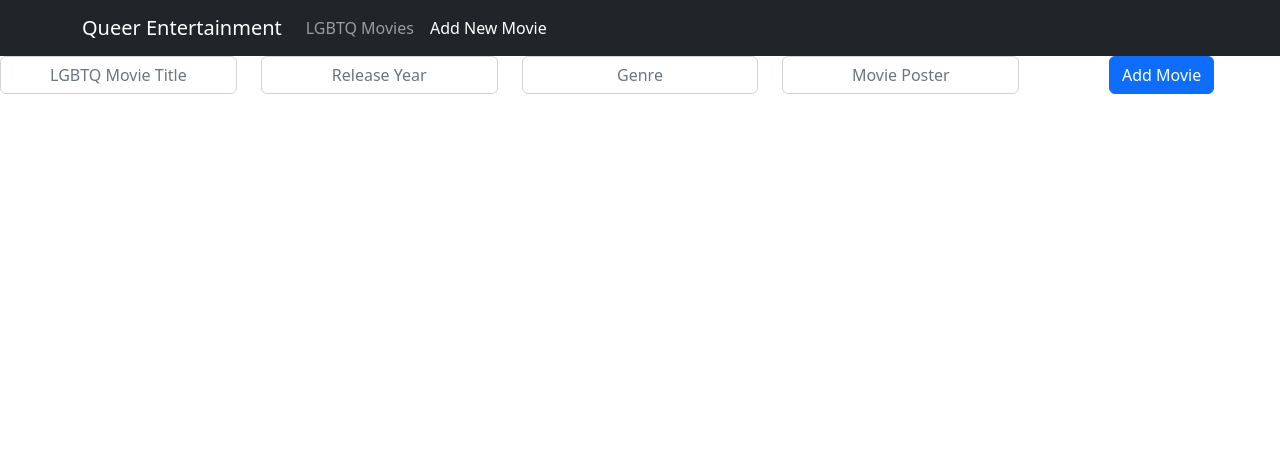
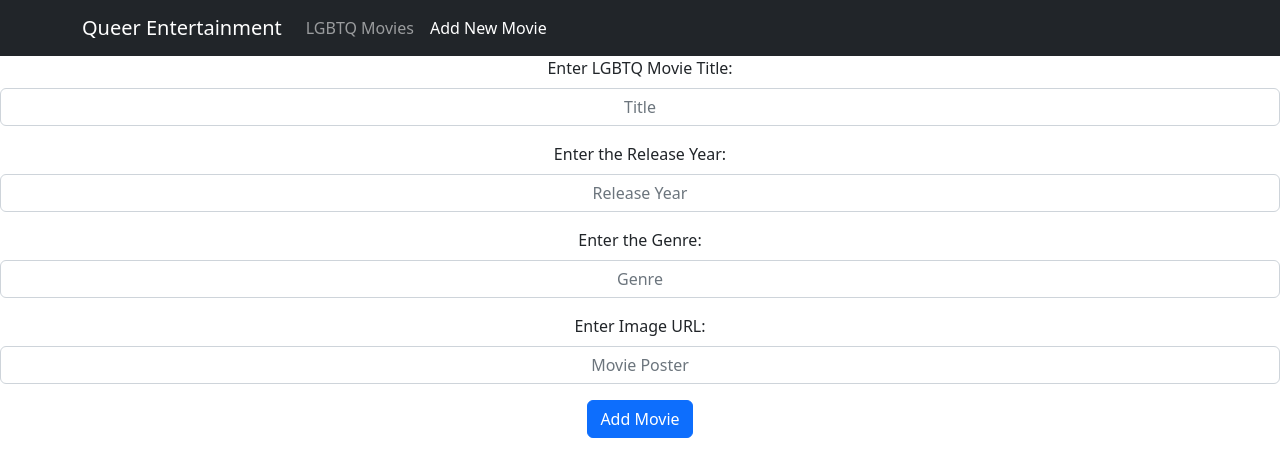
Before and after one commit to btomecsko/react_lgbtq_project, a React (Create React App) app: page /addmovie in a window 1280 px wide. Shown: the top 476 px of the page. Built offline with nearby package versions, Linux system fonts and the light colour scheme.

Commit message:
changed the format for adding a movie

```diff
--- a/src/components/AddMovie.js
+++ b/src/components/AddMovie.js
@@ -1,12 +1,10 @@
-import React, {useState} from "react";
-import {useNavigate} from "react-router-dom";
+import React, { useState } from "react";
+import { useNavigate } from "react-router-dom";
 
-import Col from 'react-bootstrap/Col';
 import Form from 'react-bootstrap/Form';
-import Row from 'react-bootstrap/Row';
 import Button from 'react-bootstrap/Button';
 
-const AddMovie = ({movies, setMovies}) => {
+const AddMovie = ({ movies, setMovies }) => {
 
   const navigate = useNavigate();
   const [form, setForm] = useState({});
@@ -31,30 +29,30 @@ const AddMovie = ({movies, setMovies}) => {
     })
       .then((res) => res.json())
       .then((data) => setMovies([data, ...movies]));
-      navigate("/movies")
+    navigate("/movies")
   };
 
   return (
     <Form onSubmit={handleSubmit}>
-      <Row>
-        <Col>
-          <Form.Control type="text" name="title" placeholder="LGBTQ Movie Title" onChange={handleChange}/>
-        </Col>
-        <Col>
-          <Form.Control type="text" name="release" placeholder="Release Year" onChange={handleChange}/>
-        </Col>
-        <Col>
-          <Form.Control type="text" name="genre" placeholder="Genre" onChange={handleChange}/>
-        </Col>
-        <Col>
-          <Form.Control type="url" name="imageUrl" placeholder="Movie Poster" onChange={handleChange}/>
-        </Col>
-        <Col>
-        <Button variant="primary" type="submit">
-          Add Movie
-        </Button>
-        </Col>
-      </Row>
+      <Form.Group className="mb-3">
+        <Form.Label>Enter LGBTQ Movie Title:</Form.Label>
+        <Form.Control type="text" name="title" placeholder="Title" onChange={handleChange} />
+      </Form.Group>
+      <Form.Group className="mb-3">
+        <Form.Label>Enter the Release Year:</Form.Label>
+        <Form.Control type="text" name="release" placeholder="Release Year" onChange={handleChange} />
+      </Form.Group>
+      <Form.Group className="mb-3">
+        <Form.Label>Enter the Genre:</Form.Label>
+        <Form.Control type="text" name="genre" placeholder="Genre" onChange={handleChange} />
+      </Form.Group>
+      <Form.Group className="mb-3">
+        <Form.Label>Enter Image URL:</Form.Label>
+        <Form.Control type="url" name="imageUrl" placeholder="Movie Poster" onChange={handleChange} />
+      </Form.Group>
+      <Button variant="primary" type="submit">
+        Add Movie
+      </Button>
     </Form>
   );
 }
```
